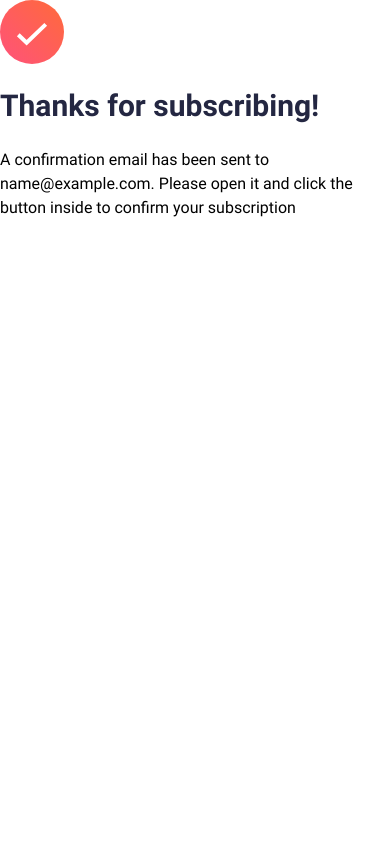
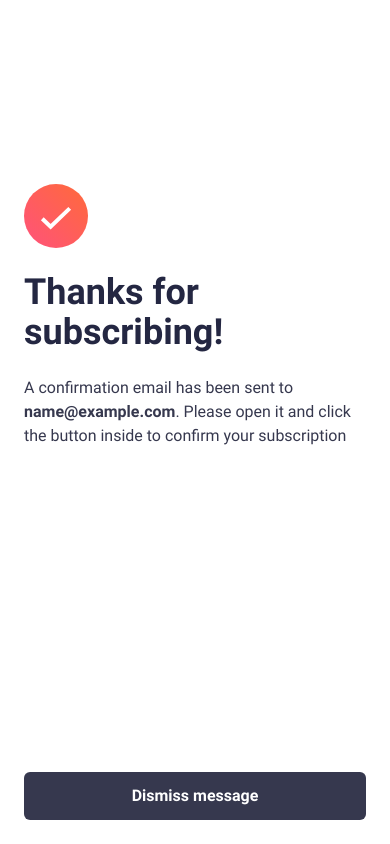
Before and after one commit to dev-paulL/newsletter-signup-react, a React (Vite) app: page / in a window 390 px wide. Both pictures are taken after typing "name@example.com" into the empty fields and a click on the button "Subscribe to monthly newsletter". Built offline with nearby package versions, Linux system fonts and the light colour scheme.

Commit message:
add: mobile version done, fix:success message layout, finished button component. todo: desktop version, test, types

```diff
--- a/src/App.tsx
+++ b/src/App.tsx
@@ -30,7 +30,7 @@ function App() {
   return (
     <main>
         {!subscribed && <Form subscribeNewsletter={subscribeNewsletter} error={error}/>}
-        {subscribed && <Success email={mail} />}
+        {subscribed && <Success email={mail} setSubscribed={setSubscribed} />}
     </main>
   );
 }
--- a/src/components/Button.tsx
+++ b/src/components/Button.tsx
@@ -1,15 +1,17 @@
 import React from 'react'
 
 type ButtonProps = {
-    submit?:boolean;
+    isSubmit?:boolean;
+    onClick?:() => void;
     extraClass?:string;
     text:string;
 }
-const Button: React.FC<ButtonProps> = ({submit, extraClass, text}) => {
+const Button: React.FC<ButtonProps> = ({isSubmit, onClick, extraClass, text}) => {
   return (
     <button
-    type="submit"
-    className="cursor-pointer bg-grey600 text-white font-bold p-3 rounded-md"
+    type={`${isSubmit ? 'submit' : 'button'}`}
+    onClick={onClick && onClick}
+    className={`cursor-pointer bg-grey600 text-white font-bold p-3 rounded-md ${extraClass}`}
   >
     {text}
   </button>
--- a/src/components/Form.tsx
+++ b/src/components/Form.tsx
@@ -46,7 +46,7 @@ const Form : React.FC<FormProps> = ({subscribeNewsletter, error }) => {
               }`}
             />
           </div>
-         <Button text="Subscribe to monthly newsletter" />
+         <Button text="Subscribe to monthly newsletter" isSubmit={true} />
         </form>
       </>
   )
--- a/src/components/Success.tsx
+++ b/src/components/Success.tsx
@@ -1,20 +1,31 @@
 import React from "react";
 import validationImage from "../assets/images/icon-success.svg";
+import Button from "./Button";
 
 type SuccessProps = {
   email: string;
+  setSubscribed: any;
 };
-const Success: React.FC<SuccessProps> = ({ email }) => {
+const Success: React.FC<SuccessProps> = ({ email, setSubscribed }) => {
+  const dismissMessage = () => {
+    setSubscribed(false);
+  }
   return (
-    <div className="flex flex-col gap-6 justify-items-center min-h-screen">
-      <img className="w-16" src={validationImage} alt="" />
-      <h1>Thanks for subscribing!</h1>
-      <p>
-        A confirmation email has been sent to <span>{email}</span>. Please open
-        it and click the button inside to confirm your subscription
-      </p>
-
-    </div>
+    <>
+      {" "}
+      <div className="flex flex-col min-h-screen p-6">
+        <div className="flex flex-col gap-6 flex-1 mt-40">
+          <img className="w-16" src={validationImage} alt="" />
+          <h1 className="text-pretty">Thanks for subscribing!</h1>
+          <p>
+            A confirmation email has been sent to <strong>{email}</strong>.
+            Please open it and click the button inside to confirm your
+            subscription
+          </p>
+        </div>
+        <Button text="Dismiss message" onClick={dismissMessage}/>
+      </div>
+    </>
   );
 };
 
--- a/src/index.css
+++ b/src/index.css
@@ -33,5 +33,9 @@ body {
 }
 
 h1 {
-  @apply text-3xl font-bold text-grey800
+  @apply text-4xl font-bold text-grey800
 }
+
+p {
+  @apply text-grey600
+}
```
